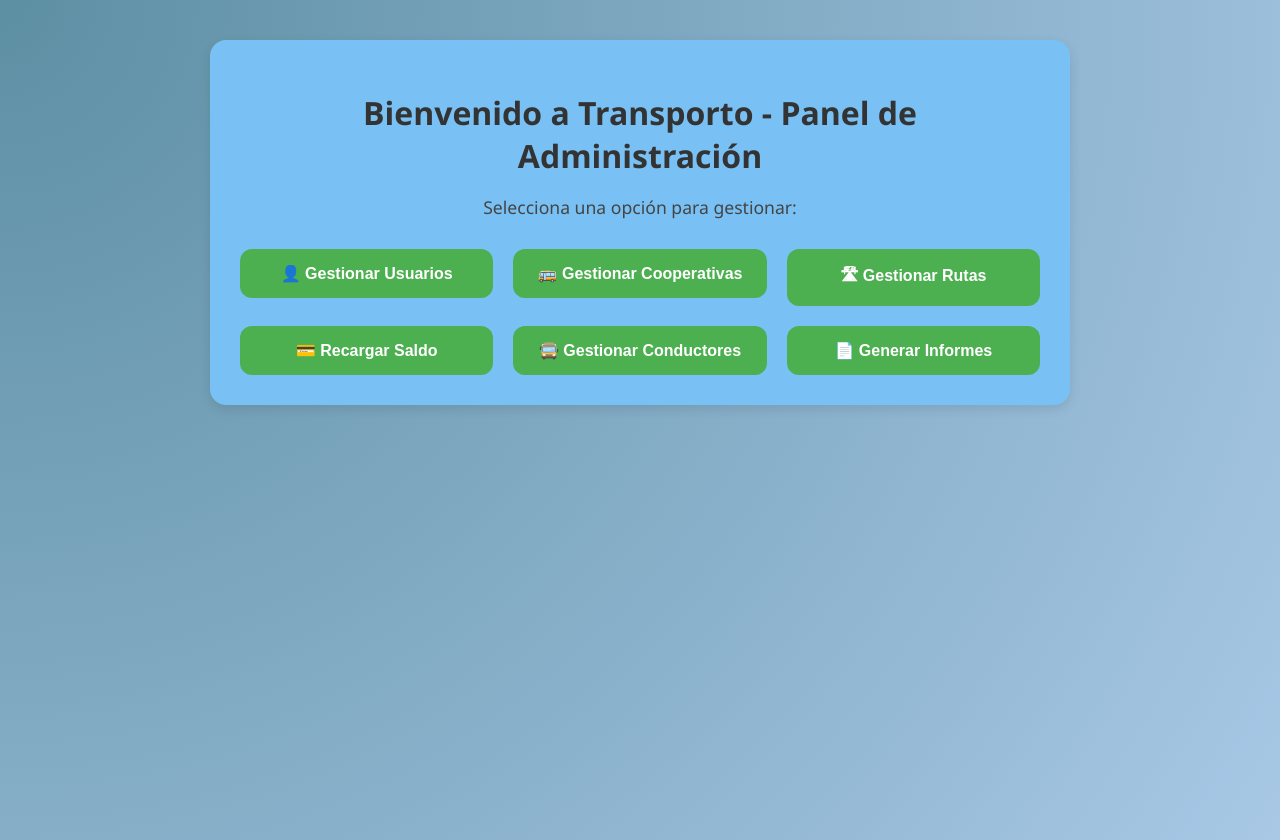
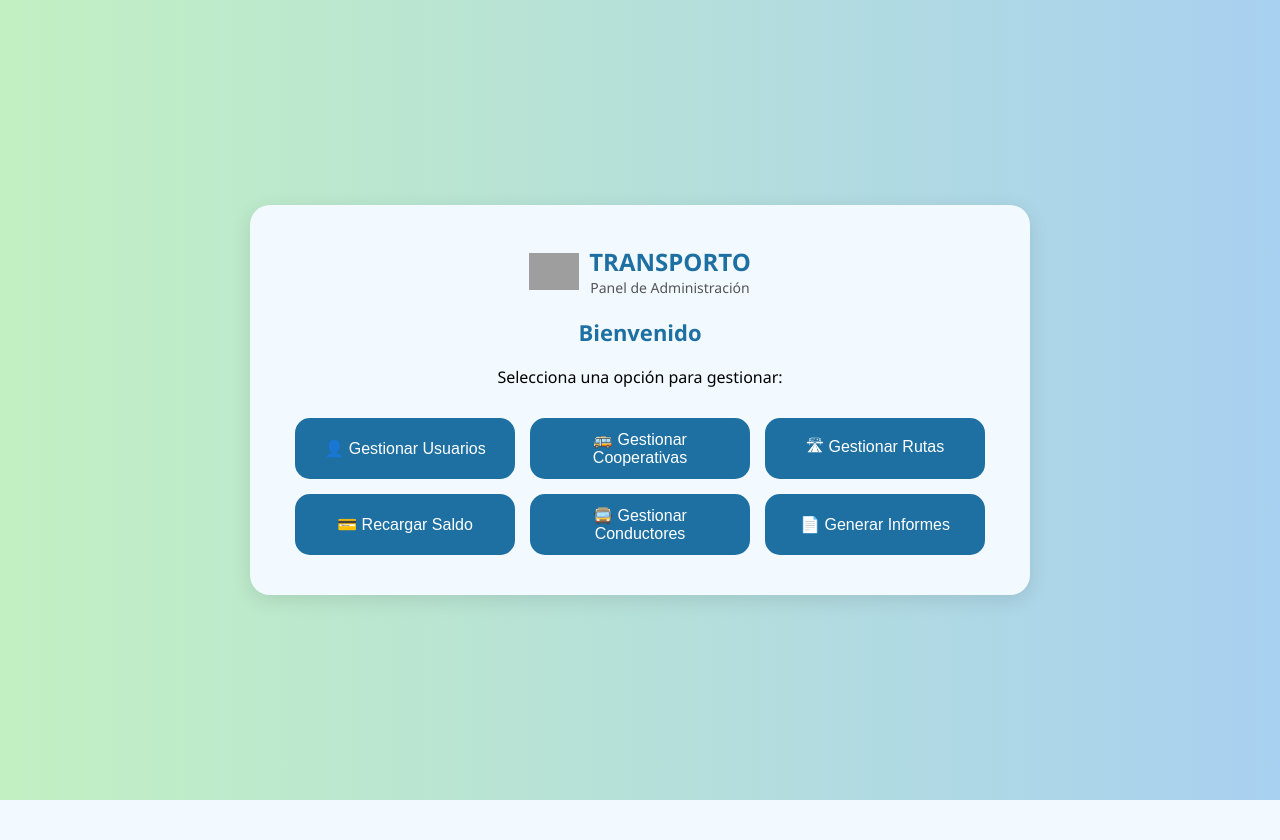
Before and after one commit to EduardoAlcivar/TransPortoviejo, a Flask app: page /index in a window 1280 px wide. After the commit the page ends 800 px from the top, so only its background shows below. Run offline with Flask 3, Linux system fonts and the light colour scheme; some libraries are stand-ins or nearby versions; grey boxes are pictures that could not be loaded.

Commit message:
agregacion

```diff
--- /dev/null
+++ b/static/inicio_admin.css
@@ -0,0 +1,80 @@
+
+body {
+    margin: 0;
+    padding: 0;
+    font-family: 'Segoe UI', sans-serif;
+    background: linear-gradient(to right, #c2f0c2, #a8d0f0);
+    display: flex;
+    justify-content: center;
+    align-items: center;
+    min-height: 100vh;
+}
+
+.dashboard-container {
+    background-color: #f2faff;
+    border-radius: 20px;
+    padding: 40px;
+    width: 700px;
+    box-shadow: 0 5px 20px rgba(0, 0, 0, 0.1);
+    text-align: center;
+}
+
+.logo {
+    display: flex;
+    align-items: center;
+    justify-content: center;
+    margin-bottom: 20px;
+}
+
+.logo img {
+    width: 50px;
+    margin-right: 10px;
+}
+
+.logo h1 {
+    margin: 0;
+    font-size: 24px;
+}
+
+.logo p {
+    margin: 0;
+    font-size: 14px;
+    color: #555;
+}
+
+h1, h2 {
+    margin-top: 10px;
+    font-size: 22px;
+    color: #1e70a2;
+}
+
+.admin-options {
+    margin-top: 30px;
+    display: flex;
+    flex-wrap: wrap;
+    gap: 15px;
+    justify-content: center;
+}
+
+.admin-options a {
+    flex: 0 1 220px;
+    display: flex;
+    justify-content: center;
+    text-decoration: none;
+}
+
+.admin-options a button {
+    background-color: #1e70a2;
+    color: white;
+    border: none;
+    padding: 12px 20px;
+    border-radius: 15px;
+    cursor: pointer;
+    font-size: 16px;
+    width: 100%;
+    transition: background-color 0.3s;
+}
+
+.admin-options a button:hover {
+    background-color: #155a82;
+}
--- a/static/styles.css
+++ /dev/null
@@ -1,57 +0,0 @@
-body {
-    margin: 0;
-    padding: 0;
-    background: radial-gradient(circle at top left, rgb(93, 143, 163), rgb(168, 200, 230));
-    min-height: 100vh;
-    font-family: "Segoe UI", sans-serif;
-}
-
-.dashboard-container {
-    max-width: 800px;
-    margin: 40px auto;
-    padding: 30px;
-    background-color: rgb(121, 193, 244);
-    border-radius: 16px;
-    box-shadow: 0 4px 12px rgba(0, 0, 0, 0.1);
-}
-
-.dashboard-container h1 {
-    text-align: center;
-    color: #333;
-    margin-bottom: 10px;
-}
-
-.dashboard-container p {
-    text-align: center;
-    color: #444;
-    margin-bottom: 30px;
-    font-size: 1.1em;
-}
-
-.admin-options {
-    display: grid;
-    grid-template-columns: repeat(auto-fit, minmax(220px, 1fr));
-    gap: 20px;
-}
-
-.admin-options a {
-    text-decoration: none;
-}
-
-.admin-options button {
-    width: 100%;
-    padding: 15px 10px;
-    font-size: 1em;
-    font-weight: bold;
-    background-color: #4CAF50;
-    color: white;
-    border: none;
-    border-radius: 12px;
-    cursor: pointer;
-    transition: background-color 0.3s ease, transform 0.2s ease;
-}
-
-.admin-options button:hover {
-    background-color: #45a049;
-    transform: scale(1.03);
-}
--- a/templates/index.html
+++ b/templates/index.html
@@ -3,12 +3,20 @@
 <head>
     <meta charset="UTF-8">
     <title>Inicio - Transporto</title>
-    <link rel="stylesheet" href="{{ url_for('static', filename='styles.css') }}">
+    <link rel="stylesheet" href="{{ url_for('static', filename='inicio_admin.css') }}">
 </head>
 <body>
 
 <div class="dashboard-container">
-    <h1>Bienvenido a Transporto - Panel de Administración</h1>
+    <div class="logo">
+        <img src="https://cdn-icons-png.flaticon.com/512/61/61205.png" alt="logo">
+        <div>
+            <h1>TRANSPORTO</h1>
+            <p>Panel de Administración</p>
+        </div>
+    </div>
+
+    <h2>Bienvenido</h2>
     <p>Selecciona una opción para gestionar:</p>
 
     <div class="admin-options">
```
Also changed, not shown: app.py (+4 -6 lines), static/informacion.css (added, +62 -0 lines), static/menu.css (added, +72 -0 lines), static/principal.css (added, +77 -0 lines), static/saldo.css (added, +65 -0 lines), templates/informacion_personal.html (+15 -1 lines), templates/menu.html (+25 -10 lines), templates/principal.html (+24 -6 lines), templates/saldo.html (+17 -4 lines).
